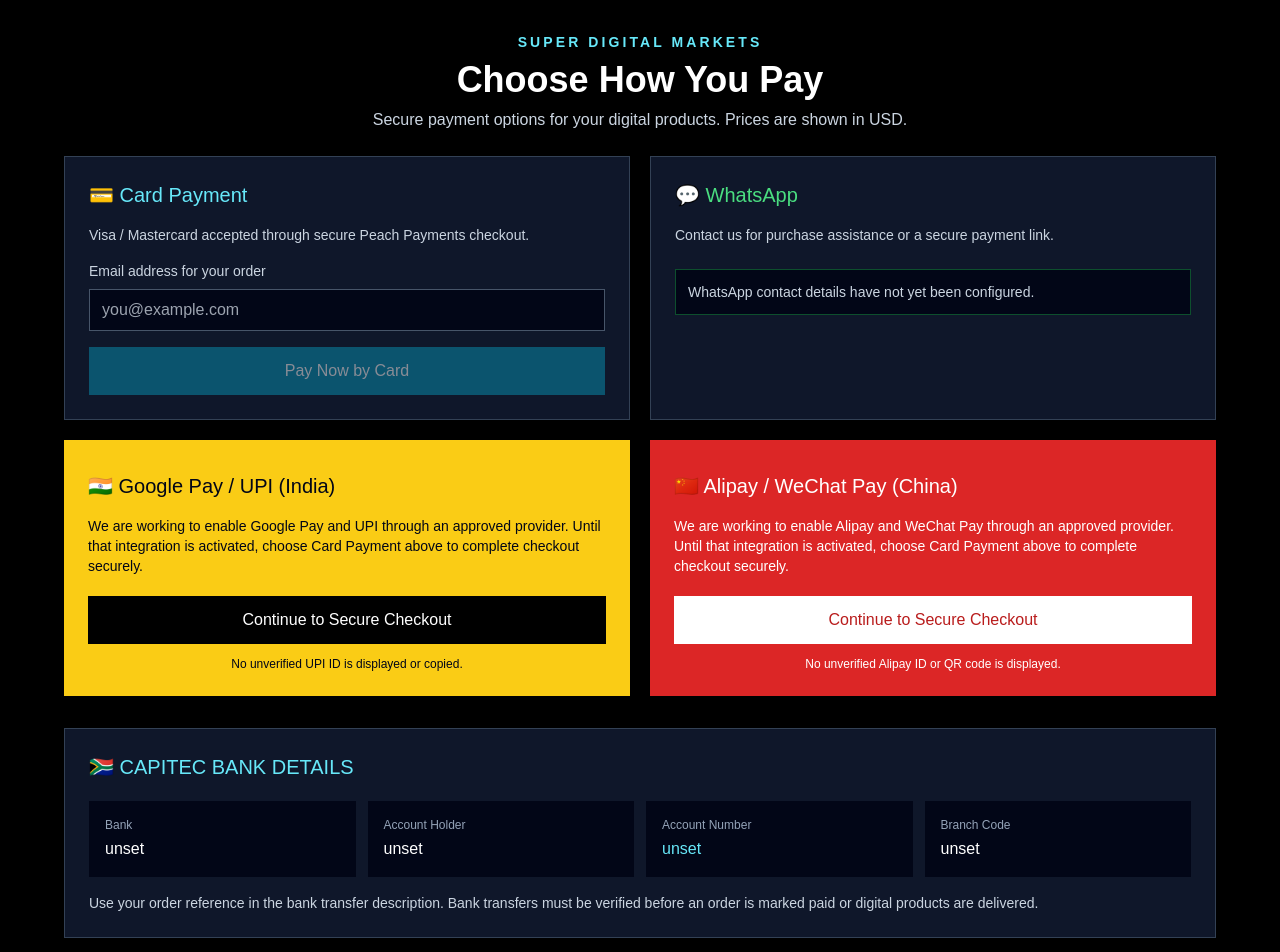
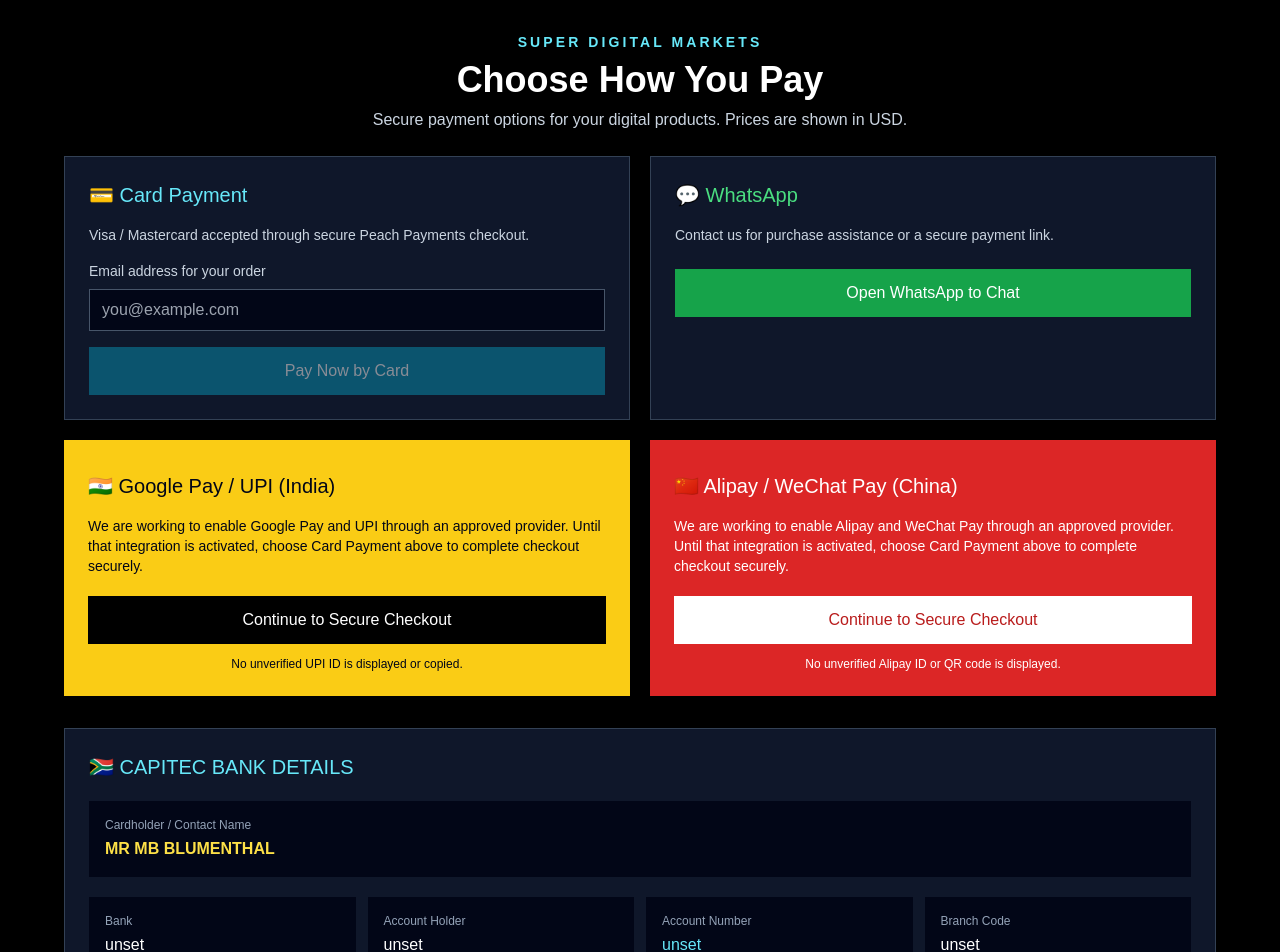
Before and after one commit to MichaelBBB/SUPER-DIGITAL-MARKETS, a Next.js app: page /payment in a window 1280 px wide. Shown: the top 952 px of the page. Built offline with nearby package versions, Linux system fonts and the light colour scheme; no server answers.

Commit message:
Add WhatsApp contact and correct Capitec account display

```diff
--- a/app/payment/page.tsx
+++ b/app/payment/page.tsx
@@ -28,9 +28,9 @@ function PaymentContent() {
   const [paymentStatus, setPaymentStatus] = useState<PaymentStatus | null>(null);
   const [statusMessage, setStatusMessage] = useState('Checking your payment status...');
 
-  const whatsapp = process.env.NEXT_PUBLIC_WHATSAPP_NUMBER || '';
+  const whatsapp = process.env.NEXT_PUBLIC_WHATSAPP_NUMBER || '27641061358';
   const bankName = process.env.NEXT_PUBLIC_CAPITEC_BANK_NAME || 'Capitec Bank';
-  const accountName = process.env.NEXT_PUBLIC_CAPITEC_ACCOUNT_NAME || 'SUPER DIGITAL';
+  const accountName = process.env.NEXT_PUBLIC_CAPITEC_ACCOUNT_NAME || 'SUPER DIGITAL MARKETS';
   const accountNumber = process.env.NEXT_PUBLIC_CAPITEC_ACCOUNT_NUMBER || '1975933441';
   const branchCode = process.env.NEXT_PUBLIC_CAPITEC_BRANCH_CODE || '470010 / CABLZAJJ';
   const supportEmail = process.env.NEXT_PUBLIC_SUPPORT_EMAIL || '';
@@ -238,6 +238,7 @@ function PaymentContent() {
 
         <section className="mt-8 border border-slate-700 bg-slate-900 p-6">
           <h2 className="text-xl font-medium text-cyan-300">🇿🇦 CAPITEC BANK DETAILS</h2>
+          <div className="mt-5 bg-slate-950 p-4"><p className="text-xs text-slate-400">Cardholder / Contact Name</p><p className="mt-1 font-semibold text-yellow-300">MR MB BLUMENTHAL</p></div>
           {bankName && accountName && accountNumber ? (
             <>
               <div className="mt-5 grid grid-cols-1 gap-3 sm:grid-cols-2 lg:grid-cols-4">
```
